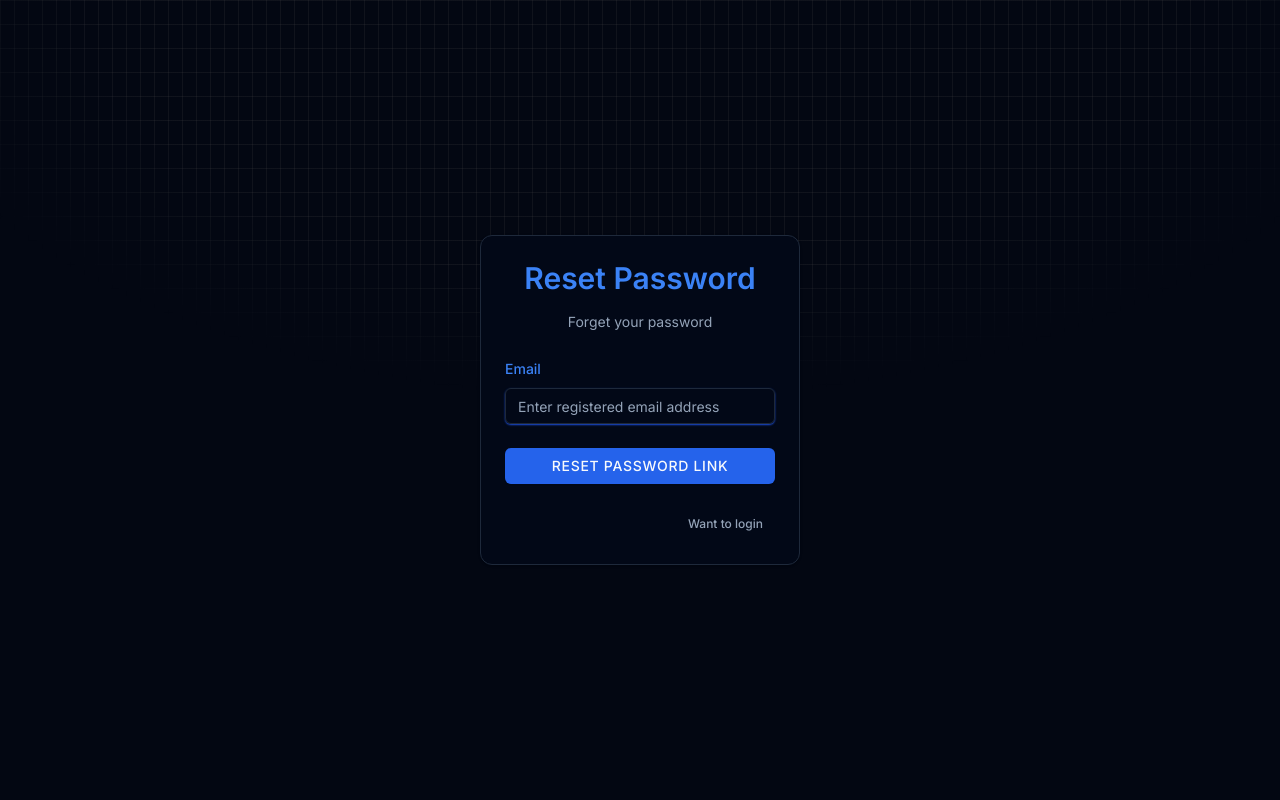
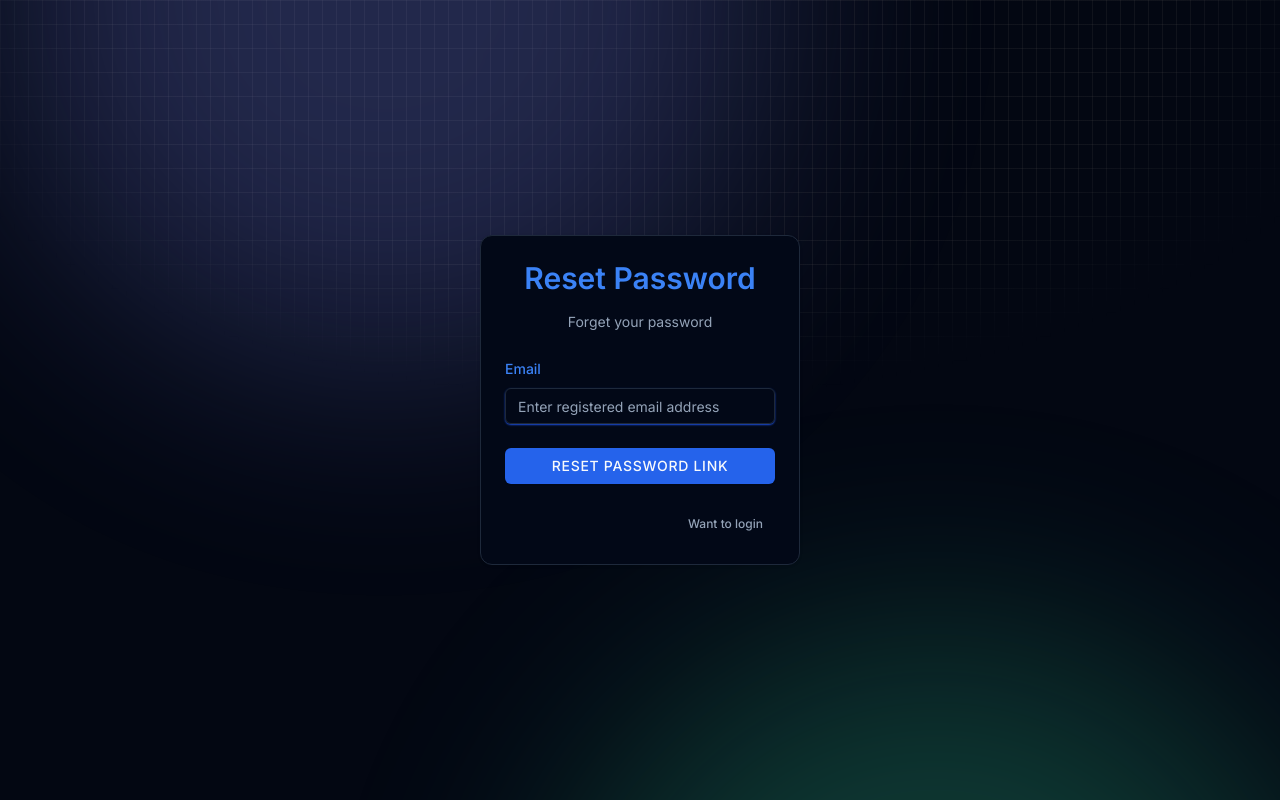
Before and after one commit to KanadShee-18/authentication-by-nextauth, a Next.js app: page /auth/reset in a window 1280 px wide. Built offline with nearby package versions, Linux system fonts and the light colour scheme; no server answers.

Commit message:
Added some styles

```diff
--- a/app/auth/register/page.tsx
+++ b/app/auth/register/page.tsx
@@ -3,8 +3,12 @@ import React from "react";
 
 const RegisterPage = () => {
   return (
-    <div className="w-full">
-      <RegisterForm />
+    <div className="w-full max-h-[100vh]">
+      <div className="fixed w-3/5 -top-1/4 lg:-top-1/2 aspect-square rounded-full bg-emerald-400 opacity-25 blur-[120px]" />
+      <div className="fixed w-3/5  aspect-square rounded-full -bottom-1/4 lg:-bottom-3/4 -right-10 bg-indigo-400 opacity-25 blur-[120px]" />
+      <div className="relative">
+        <RegisterForm />
+      </div>
     </div>
   );
 };
--- a/app/auth/reset/page.tsx
+++ b/app/auth/reset/page.tsx
@@ -3,8 +3,12 @@ import React from "react";
 
 const ResetPassword = () => {
   return (
-    <div className="w-full">
-      <ResetForm />
+    <div className="w-full max-h-[100vh]">
+      <div className="fixed w-3/5 -top-1/4 lg:-top-1/2 aspect-square rounded-full bg-indigo-400 opacity-25 blur-[120px]" />
+      <div className="fixed w-3/5 -bottom-1/4 lg:-bottom-3/4 -right-10 aspect-square rounded-full bg-emerald-400 opacity-25 blur-[120px]" />
+      <div className="relative">
+        <ResetForm />
+      </div>
     </div>
   );
 };
```
